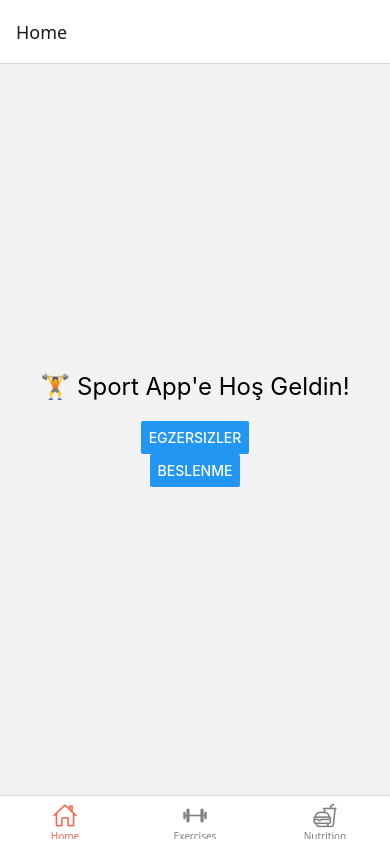
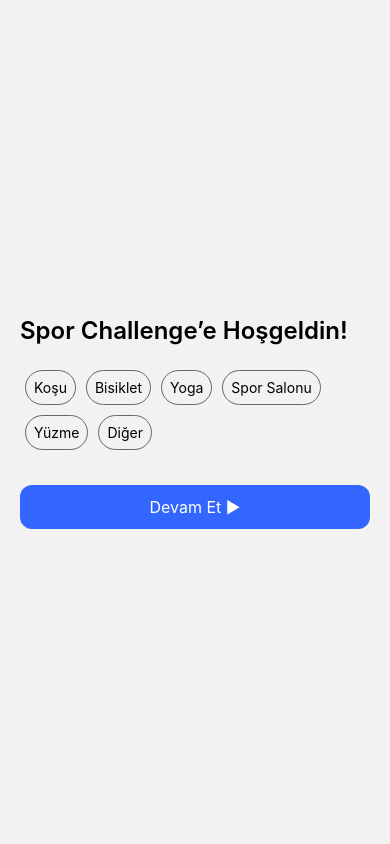
Before and after one commit to zeynephtglu/sport-app, a React Native app: screen /Home in a window 390 px wide. Built offline with nearby package versions, Linux system fonts and the light colour scheme.

Commit message:
feat: proje yapısı güncellendi ve context ile component klasörleri eklendi

```diff
--- a/App.js
+++ b/App.js
@@ -1,38 +1,52 @@
+import 'react-native-gesture-handler';
 import React from 'react';
 import { NavigationContainer } from '@react-navigation/native';
+import { createStackNavigator }  from '@react-navigation/stack';
 import { createBottomTabNavigator } from '@react-navigation/bottom-tabs';
-
-import HomeScreen from './screens/HomeScreen';
-import ExercisesScreen from './screens/ExercisesScreen';
-import NutritionScreen from './screens/NutritionScreen';
-
 import { Ionicons } from '@expo/vector-icons';
 
-const Tab = createBottomTabNavigator();
+import { UserProvider }      from './src/context/UserContext';
+import { ChallengeProvider } from './src/context/ChallengeContext';
+
+import WelcomeScreen         from './src/screens/WelcomeScreen';
+import HomeScreen            from './src/screens/HomeScreen';
+import LeaderboardScreen     from './src/screens/LeaderboardScreen';
+import ProfileScreen         from './src/screens/ProfileScreen';
+import ChallengeDetailScreen from './src/screens/ChallengeDetailScreen';
+
+const Stack = createStackNavigator();
+const Tab   = createBottomTabNavigator();
+
+function MainTabs() {
+  return (
+    <Tab.Navigator screenOptions={({route})=>({
+      headerShown: false,
+      tabBarIcon: ({color,size})=>{
+        const icons = { Home:'home', Leaderboard:'trophy', Profile:'person' };
+        return <Ionicons name={icons[route.name]} size={size} color={color} />;
+      },
+      tabBarActiveTintColor:'#3366FF',
+      tabBarInactiveTintColor:'gray',
+    })}>
+      <Tab.Screen name="Home"        component={HomeScreen}    />
+      <Tab.Screen name="Leaderboard" component={LeaderboardScreen} />
+      <Tab.Screen name="Profile"     component={ProfileScreen} />
+    </Tab.Navigator>
+  );
+}
 
 export default function App() {
   return (
-    <NavigationContainer>
-      <Tab.Navigator
-        screenOptions={({ route }) => ({
-          headerShown: true,
-          tabBarIcon: ({ color, size }) => {
-            let iconName;
-
-            if (route.name === 'Home') iconName = 'home-outline';
-            else if (route.name === 'Exercises') iconName = 'barbell-outline';
-            else if (route.name === 'Nutrition') iconName = 'fast-food-outline';
-
-            return <Ionicons name={iconName} size={size} color={color} />;
-          },
-          tabBarActiveTintColor: 'tomato',
-          tabBarInactiveTintColor: 'gray',
-        })}
-      >
-        <Tab.Screen name="Home" component={HomeScreen} />
-        <Tab.Screen name="Exercises" component={ExercisesScreen} />
-        <Tab.Screen name="Nutrition" component={NutritionScreen} />
-      </Tab.Navigator>
-    </NavigationContainer>
+    <UserProvider>
+      <ChallengeProvider>
+        <NavigationContainer>
+          <Stack.Navigator screenOptions={{ headerShown: false }}>
+            <Stack.Screen name="Welcome" component={WelcomeScreen} />
+            <Stack.Screen name="Main"    component={MainTabs}      />
+            <Stack.Screen name="ChallengeDetail" component={ChallengeDetailScreen} />
+          </Stack.Navigator>
+        </NavigationContainer>
+      </ChallengeProvider>
+    </UserProvider>
   );
 }
--- a/package.json
+++ b/package.json
@@ -13,6 +13,7 @@
     "@react-navigation/bottom-tabs": "^7.3.13",
     "@react-navigation/native": "^7.1.9",
     "@react-navigation/native-stack": "^7.3.13",
+    "@react-navigation/stack": "^7.3.2",
     "expo": "~53.0.9",
     "expo-status-bar": "~2.2.3",
     "react": "19.0.0",
@@ -20,7 +21,7 @@
     "react-native": "0.79.2",
     "react-native-gesture-handler": "~2.24.0",
     "react-native-reanimated": "~3.17.4",
-    "react-native-safe-area-context": "^5.4.0",
+    "react-native-safe-area-context": "5.4.0",
     "react-native-screens": "~4.10.0",
     "react-native-vector-icons": "^10.2.0",
     "react-native-web": "^0.20.0"
--- a/screens/ExercisesScreen.js
+++ /dev/null
@@ -1,54 +0,0 @@
-import React, { useEffect, useState } from 'react';
-import { View, Text, FlatList, ActivityIndicator, StyleSheet } from 'react-native';
-
-export default function ExercisesScreen() {
-  const [exercises, setExercises] = useState([]);
-  const [loading, setLoading] = useState(true);
-
-  useEffect(() => {
-    fetch('https://wger.de/api/v2/exercise/?language=2&limit=20')
-      .then(response => response.json())
-      .then(data => {
-        setExercises(data.results);
-        setLoading(false);
-      })
-      .catch(error => {
-        console.error(error);
-        setLoading(false);
-      });
-  }, []);
-
-  if (loading) {
-    return (
-      <View style={styles.centered}>
-        <ActivityIndicator size="large" />
-      </View>
-    );
-  }
-
-  return (
-    <View style={styles.container}>
-      <FlatList
-        data={exercises}
-        keyExtractor={item => item.id.toString()}
-        renderItem={({ item }) => (
-          <View style={styles.item}>
-            <Text style={styles.title}>{item.name}</Text>
-            <Text>
-              {item.description
-                ? item.description.replace(/<[^>]*>?/gm, '').trim() || 'Açıklama yok'
-                : 'Açıklama yok'}
-            </Text>
-          </View>
-        )}
-      />
-    </View>
-  );
-}
-
-const styles = StyleSheet.create({
-  container: { flex: 1, padding: 10 },
-  item: { marginBottom: 15, backgroundColor: '#f0f0f0', padding: 10, borderRadius: 8 },
-  title: { fontWeight: 'bold', fontSize: 16, marginBottom: 5 },
-  centered: { flex: 1, justifyContent: 'center', alignItems: 'center' },
-});
--- a/screens/HomeScreen.js
+++ /dev/null
@@ -1,12 +0,0 @@
-import React from 'react';
-import { View, Text, Button } from 'react-native';
-
-export default function HomeScreen({ navigation }) {
-  return (
-    <View style={{ flex: 1, justifyContent: 'center', alignItems: 'center' }}>
-      <Text style={{ fontSize: 24, marginBottom: 20 }}>🏋️ Sport App'e Hoş Geldin!</Text>
-      <Button title="Egzersizler" onPress={() => navigation.navigate('Exercises')} />
-      <Button title="Beslenme" onPress={() => navigation.navigate('Nutrition')} />
-    </View>
-  );
-}
--- a/screens/NutritionScreen.js
+++ /dev/null
@@ -1,10 +0,0 @@
-import React from 'react';
-import { View, Text } from 'react-native';
-
-export default function NutritionScreen() {
-  return (
-    <View style={{ flex: 1, justifyContent: 'center', alignItems: 'center' }}>
-      <Text>Beslenme Sayfası</Text>
-    </View>
-  );
-}
--- /dev/null
+++ b/src/context/ChallengeContext.js
@@ -0,0 +1,34 @@
+import React, { createContext, useReducer } from 'react';
+
+const initialState = { challenges: [], loading: false, error: null };
+
+function reducer(state, action) {
+  switch (action.type) {
+    case 'LOADING':
+      return { ...state, loading: true };
+    case 'SET_ALL':
+      return { ...state, challenges: action.payload, loading: false };
+    case 'JOIN':
+      return {
+        ...state,
+        challenges: state.challenges.map(c =>
+          c.id === action.payload ? { ...c, joined: true } : c
+        ),
+      };
+    case 'ERROR':
+      return { ...state, error: action.payload, loading: false };
+    default:
+      return state;
+  }
+}
+
+export const ChallengeContext = createContext();
+
+export function ChallengeProvider({ children }) {
+  const [state, dispatch] = useReducer(reducer, initialState);
+  return (
+    <ChallengeContext.Provider value={{ state, dispatch }}>
+      {children}
+    </ChallengeContext.Provider>
+  );
+}
--- /dev/null
+++ b/src/context/UserContext.js
@@ -0,0 +1,12 @@
+import React, { createContext, useState } from 'react';
+
+export const UserContext = createContext();
+
+export function UserProvider({ children }) {
+  const [user, setUser] = useState({ interests: [] });
+  return (
+    <UserContext.Provider value={{ user, setUser }}>
+      {children}
+    </UserContext.Provider>
+  );
+}
--- /dev/null
+++ b/src/screens/ChallengeDetailScreen.js
@@ -0,0 +1,10 @@
+import React from 'react';
+import { View, Text } from 'react-native';
+
+export default function ChallengeDetailScreen() {
+  return (
+    <View style={{flex:1,justifyContent:'center',alignItems:'center'}}>
+      <Text>📋 Challenge Detail</Text>
+    </View>
+  );
+}
--- /dev/null
+++ b/src/screens/HomeScreen.js
@@ -0,0 +1,10 @@
+import React from 'react';
+import { View, Text } from 'react-native';
+
+export default function HomeScreen() {
+  return (
+    <View style={{flex:1,justifyContent:'center',alignItems:'center'}}>
+      <Text>🏠 HomeScreen</Text>
+    </View>
+  );
+}
--- /dev/null
+++ b/src/screens/LeaderboardScreen.js
@@ -0,0 +1,10 @@
+import React from 'react';
+import { View, Text } from 'react-native';
+
+export default function LeaderboardScreen() {
+  return (
+    <View style={{flex:1,justifyContent:'center',alignItems:'center'}}>
+      <Text>🏆 Leaderboard</Text>
+    </View>
+  );
+}
--- /dev/null
+++ b/src/screens/ProfileScreen.js
@@ -0,0 +1,10 @@
+import React from 'react';
+import { View, Text } from 'react-native';
+
+export default function ProfileScreen() {
+  return (
+    <View style={{flex:1,justifyContent:'center',alignItems:'center'}}>
+      <Text>👤 Profile</Text>
+    </View>
+  );
+}
--- /dev/null
+++ b/src/screens/WelcomeScreen.js
@@ -0,0 +1,52 @@
+import React, { useState, useContext } from 'react';
+import { View, Text, TouchableOpacity, StyleSheet } from 'react-native';
+import { UserContext } from '../context/UserContext';
+
+export default function WelcomeScreen({ navigation }) {
+  const interestsList = ['Koşu','Bisiklet','Yoga','Spor Salonu','Yüzme','Diğer'];
+  const [selected, setSelected] = useState([]);
+  const { setUser } = useContext(UserContext);
+
+  function toggle(item) {
+    setSelected(prev =>
+      prev.includes(item)
+        ? prev.filter(i => i!==item)
+        : [...prev, item]
+    );
+  }
+  function goMain() {
+    setUser(u=>({ ...u, interests: selected }));
+    navigation.replace('Main');
+  }
+
+  return (
+    <View style={s.container}>
+      <Text style={s.title}>Spor Challenge’e Hoşgeldin!</Text>
+      <View style={s.grid}>
+        {interestsList.map(i=>(
+          <TouchableOpacity
+            key={i}
+            style={[s.tag, selected.includes(i)&&s.tagSel]}
+            onPress={()=>toggle(i)}
+          >
+            <Text style={s.tagTxt}>{i}</Text>
+          </TouchableOpacity>
+        ))}
+      </View>
+      <TouchableOpacity style={s.btn} onPress={goMain}>
+        <Text style={s.btnTxt}>Devam Et ▶</Text>
+      </TouchableOpacity>
+    </View>
+  );
+}
+
+const s = StyleSheet.create({
+  container:{flex:1,padding:20,justifyContent:'center'},
+  title:{fontSize:24,fontWeight:'600',marginBottom:20},
+  grid:{flexDirection:'row',flexWrap:'wrap',marginBottom:30},
+  tag:{borderWidth:1,borderColor:'#666',borderRadius:20,padding:8,margin:5},
+  tagSel:{backgroundColor:'#3366FF'},
+  tagTxt:{color:'#000'},
+  btn:{backgroundColor:'#3366FF',padding:12,borderRadius:12,alignItems:'center'},
+  btnTxt:{color:'#fff',fontSize:16}
+});
```
Also changed, not shown: 1 other file (tests, documents, lock files or other folders).
